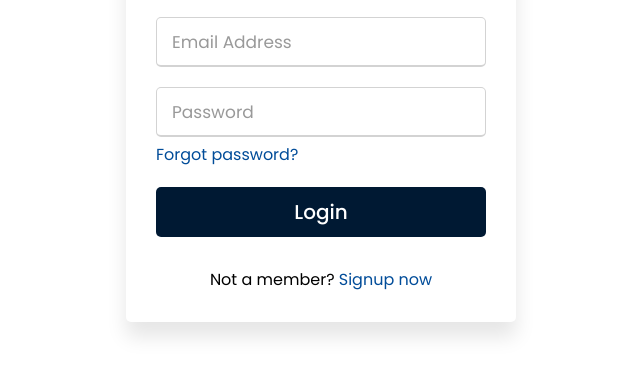
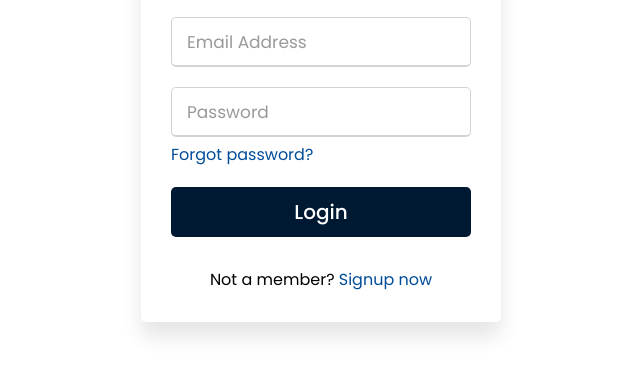
Before and after one commit to rubybano/IWB-miniproject, a plain HTML site: page index1.html in a window 1280 px wide. Shown: the part 282-658 px from the top of the page, without its empty margins (319-959 px from the left). Drawn offline with Linux system fonts and the light colour scheme.

Commit message:
Update style3.css

```diff
--- a/style3.css
+++ b/style3.css
@@ -93,20 +93,20 @@ input[type="radio"]{
   user-select: none;
 }
 .wrapper .form-container{
-  width: 100%;
-  overflow: hidden;
+  width: 300px;
+
 }
 .form-container .form-inner{
   display: flex;
   width: 200%;
 }
 .form-container .form-inner form{
-  width: 50%;
+  width: 300px;
   transition: all 0.6s cubic-bezier(0.68,-0.55,0.265,1.55);
 }
 .form-inner form .field{
   height: 50px;
-  width: 100%;
+  width: 300px;
   margin-top: 20px;
 }
 .form-inner form .field input{
```
